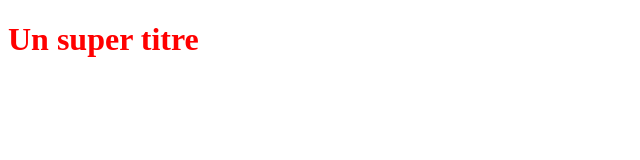
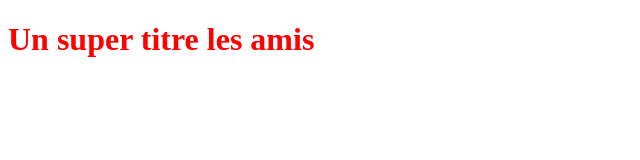
Before and after one commit to LesSalamandres/PremierProjet, a plain HTML site: page index.html in a window 1280 px wide. Shown: the whole page, without its empty margins (0-640 px from the left). Drawn offline with Linux system fonts and the light colour scheme.

Commit message:
Modification du titre H1

```diff
--- a/index.html
+++ b/index.html
@@ -5,6 +5,6 @@
    <link rel="stylesheet" type="text/css" href="styles.css">
 </head>
 <body>
-   <h1>Un super titre</h1>
+   <h1>Un super titre les amis</h1>
 </body>
 </html>
```
